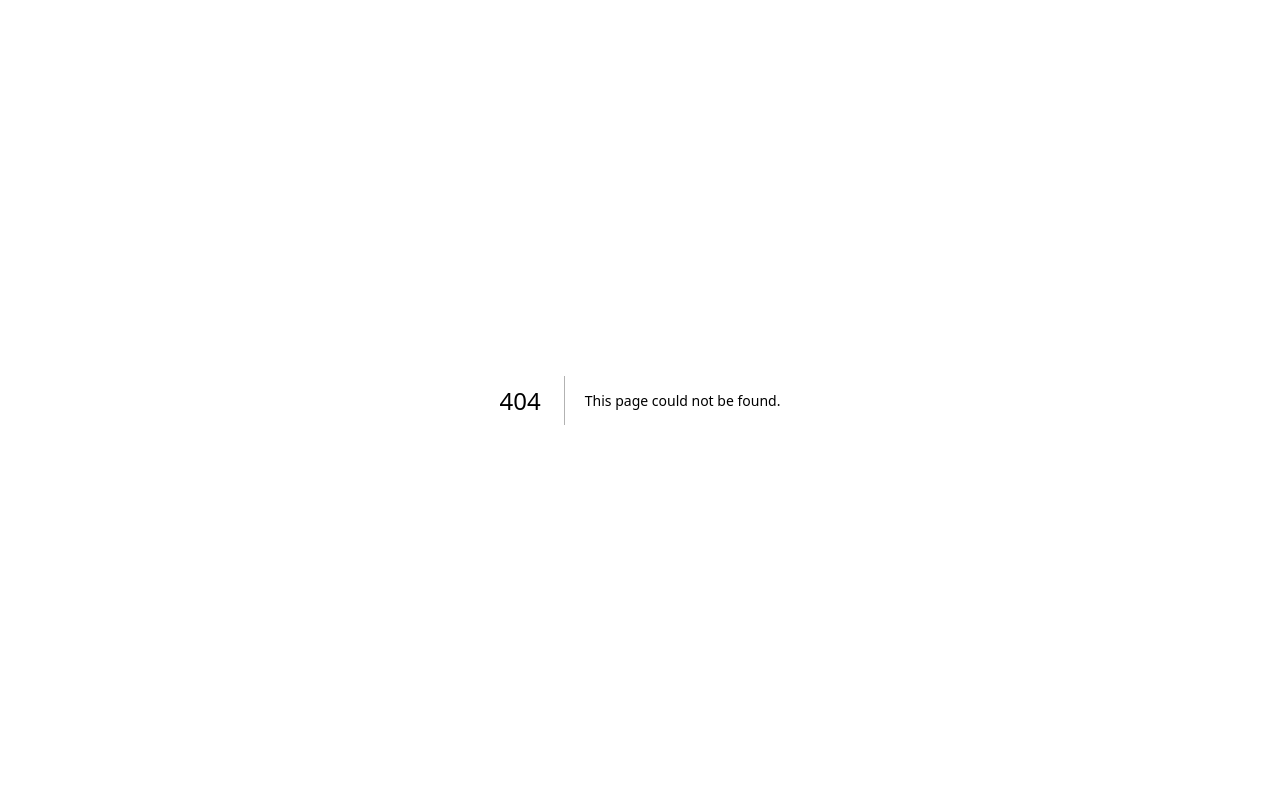
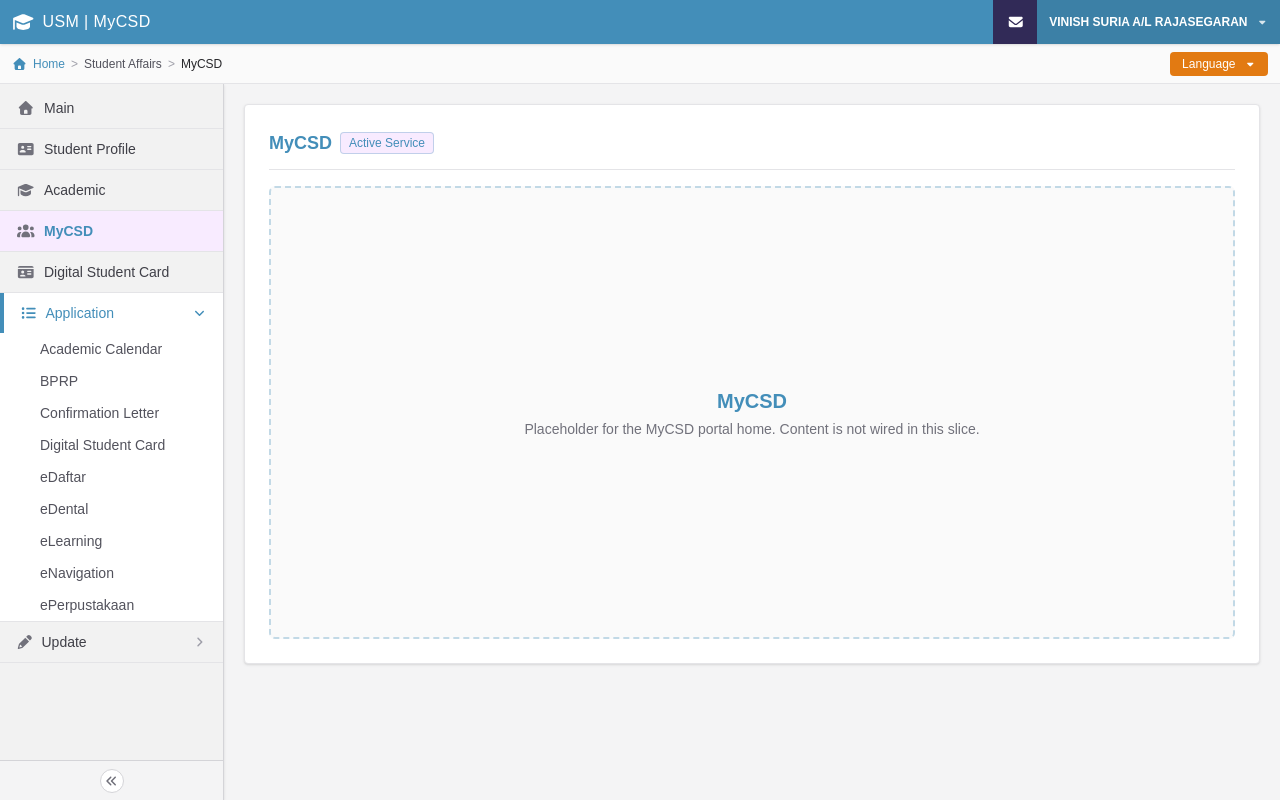
Before and after one commit to MichaelHanz/e-navigation, a Next.js app: page /mycsd in a window 1280 px wide. Before the commit this address had no page. Built offline with nearby package versions, Linux system fonts and the light colour scheme.

Commit message:
feat: add portal navigation shell, MyCSD page, and MapLibre e-navigation view

```diff
--- /dev/null
+++ b/app/(portal)/layout.tsx
@@ -0,0 +1,9 @@
+import PortalShell from "@/components/shell/PortalShell";
+
+export default function PortalLayout({
+  children,
+}: {
+  children: React.ReactNode;
+}) {
+  return <PortalShell>{children}</PortalShell>;
+}
--- /dev/null
+++ b/app/(portal)/mycsd/page.tsx
@@ -0,0 +1,22 @@
+export default function MyCsdPage() {
+  return (
+    <section className="flex min-h-[560px] flex-col rounded border border-zinc-200 bg-white p-4 shadow-sm sm:p-6">
+      <div className="mb-4 flex items-center justify-between border-b border-zinc-200 pb-3">
+        <div className="flex items-center gap-2">
+          <h1 className="text-lg font-semibold text-usm-header">MyCSD</h1>
+          <span className="rounded border border-usm-header/30 bg-usm-lilac px-2 py-0.5 text-xs text-usm-header">
+            Active Service
+          </span>
+        </div>
+      </div>
+
+      <div className="flex flex-1 flex-col items-center justify-center rounded-md border-2 border-dashed border-usm-header/30 bg-zinc-50 p-8 text-center">
+        <h2 className="text-xl font-bold text-usm-header">MyCSD</h2>
+        <p className="mt-1 text-sm text-zinc-500">
+          Placeholder for the MyCSD portal home. Content is not wired in this
+          slice.
+        </p>
+      </div>
+    </section>
+  );
+}
--- a/app/enavigation/page.tsx
+++ b/app/enavigation/page.tsx
@@ -1,32 +1,41 @@
-import { FontAwesomeIcon } from "@fortawesome/react-fontawesome";
-import { faMapLocationDot } from "@fortawesome/free-solid-svg-icons";
+"use client";
+
+import { useEffect, useRef } from "react";
+import * as maplibregl from "maplibre-gl";
+import "maplibre-gl/dist/maplibre-gl.css";
 
 export default function EnavigationPage() {
-  return (
-    <section className="flex min-h-[560px] flex-col rounded border border-zinc-200 bg-white p-4 shadow-sm sm:p-6">
-      <div className="mb-4 flex items-center justify-between border-b border-zinc-200 pb-3">
-        <div className="flex items-center gap-2">
-          <h1 className="text-lg font-semibold text-usm-header">
-            USM Campus eNavigation
-          </h1>
-          <span className="rounded border border-usm-header/30 bg-usm-lilac px-2 py-0.5 text-xs text-usm-header">
-            Active Service
-          </span>
-        </div>
-      </div>
+  const mapContainerRef = useRef<HTMLDivElement | null>(null);
 
-      <div className="flex flex-1 flex-col items-center justify-center rounded-md border-2 border-dashed border-usm-header/30 bg-zinc-50 p-8 text-center">
-        <div className="mb-4 flex h-16 w-16 items-center justify-center rounded-full border border-usm-header/30 bg-usm-lilac text-usm-header">
-          <FontAwesomeIcon icon={faMapLocationDot} className="text-2xl" />
-        </div>
-        <h2 className="text-xl font-bold text-usm-header">
-          eNavigation map area
-        </h2>
-        <p className="mt-1 text-sm text-zinc-500">
-          Placeholder for the future campus map. MapLibre and GeoJSON are not
-          wired in this slice.
-        </p>
-      </div>
-    </section>
-  );
+  useEffect(() => {
+    if (!mapContainerRef.current) return;
+
+    const map = new maplibregl.Map({
+      container: mapContainerRef.current,
+      style: {
+        version: 8,
+        sources: {
+          osm: {
+            type: "raster",
+            tiles: ["https://tile.openstreetmap.org/{z}/{x}/{y}.png"],
+            tileSize: 256,
+            attribution:
+              '&copy; <a href="https://www.openstreetmap.org/copyright">OpenStreetMap</a> contributors',
+          },
+        },
+        layers: [{ id: "osm", type: "raster", source: "osm" }],
+      },
+      center: [100.3025, 5.3561],
+      zoom: 15,
+    });
+
+    map.addControl(new maplibregl.NavigationControl(), "top-right");
+    map.addControl(new maplibregl.GeolocateControl({}), "top-right");
+
+    return () => {
+      map.remove();
+    };
+  }, []);
+
+  return <div ref={mapContainerRef} style={{ position: "fixed", inset: 0 }} />;
 }
--- a/app/page.tsx
+++ b/app/page.tsx
@@ -1,5 +1,5 @@
 import { redirect } from "next/navigation";
 
 export default function Home() {
-  redirect("/enavigation");
+  redirect("/mycsd");
 }
--- a/components/shell/BreadcrumbBar.tsx
+++ b/components/shell/BreadcrumbBar.tsx
@@ -1,5 +1,6 @@
 import { FontAwesomeIcon } from "@fortawesome/react-fontawesome";
 import { faCaretDown, faHouse } from "@fortawesome/free-solid-svg-icons";
+import RouteTitle from "@/components/shell/RouteTitle";
 
 export default function BreadcrumbBar() {
   return (
@@ -13,7 +14,9 @@ export default function BreadcrumbBar() {
         <span className="text-zinc-400">&gt;</span>
         <span className="hidden text-zinc-600 sm:inline">Student Affairs</span>
         <span className="hidden text-zinc-400 sm:inline">&gt;</span>
-        <span className="font-medium text-zinc-800">eNavigation</span>
+        <span className="font-medium text-zinc-800">
+          <RouteTitle />
+        </span>
       </div>
 
       <button
--- a/components/shell/PortalHeader.tsx
+++ b/components/shell/PortalHeader.tsx
@@ -5,6 +5,7 @@ import {
   faGraduationCap,
   faBars,
 } from "@fortawesome/free-solid-svg-icons";
+import RouteTitle from "@/components/shell/RouteTitle";
 
 export default function PortalHeader({
   onMenuClick,
@@ -24,7 +25,7 @@ export default function PortalHeader({
         </button>
         <FontAwesomeIcon icon={faGraduationCap} className="text-lg" />
         <span className="text-base font-medium tracking-wide">
-          USM | eNavigation
+          USM | <RouteTitle />
         </span>
       </div>
 
--- /dev/null
+++ b/components/shell/RouteTitle.tsx
@@ -0,0 +1,20 @@
+"use client";
+
+import { usePathname } from "next/navigation";
+
+const routeTitles: Record<string, string> = {
+  "/mycsd": "MyCSD",
+};
+
+export function getRouteTitle(pathname: string): string {
+  const mapped = routeTitles[pathname];
+  if (mapped) return mapped;
+  const segment = pathname.split("/").filter(Boolean)[0];
+  if (!segment) return "Home";
+  return segment.charAt(0).toUpperCase() + segment.slice(1);
+}
+
+export default function RouteTitle() {
+  const pathname = usePathname();
+  return <>{getRouteTitle(pathname)}</>;
+}
--- a/components/shell/Sidebar.tsx
+++ b/components/shell/Sidebar.tsx
@@ -1,3 +1,5 @@
+"use client";
+
 import { FontAwesomeIcon } from "@fortawesome/react-fontawesome";
 import {
   faAddressCard,
@@ -12,13 +14,14 @@ import {
   faPencil,
   faUsers,
 } from "@fortawesome/free-solid-svg-icons";
+import { usePathname } from "next/navigation";
 
 const menuItems = [
-  { label: "Main", icon: faHouse },
-  { label: "Student Profile", icon: faAddressCard },
+  { label: "Main", icon: faHouse, href: "#" },
+  { label: "Student Profile", icon: faAddressCard, href: "#" },
   { label: "Academic", icon: faGraduationCap, href: "#" },
-  { label: "MyCSD", icon: faUsers },
-  { label: "Digital Student Card", icon: faIdCard },
+  { label: "MyCSD", icon: faUsers, href: "/mycsd" },
+  { label: "Digital Student Card", icon: faIdCard, href: "#" },
 ];
 
 const applicationSubmenu = [
@@ -44,6 +47,8 @@ export default function Sidebar({
   onCloseMobile: () => void;
   onCollapseDesktop: () => void;
 }) {
+  const pathname = usePathname();
+
   return (
     <>
       {mobileOpen ? (
@@ -61,18 +66,25 @@ export default function Sidebar({
         } ${desktopOpen ? "md:static md:flex" : "md:hidden"} w-64 shrink-0 flex-col border-r border-zinc-300 bg-usm-sidebar text-zinc-700 shadow-sm md:w-56`}
       >
         <nav className="flex-1 overflow-y-auto py-1 text-sm" aria-label="Portal">
-          {menuItems.map((item) => (
+          {menuItems.map((item) => {
+            const isActive = item.href !== "#" && pathname === item.href;
+            return (
               <a
                 key={item.label}
-              href="#"
-              className="flex items-center gap-2 border-b border-zinc-200 px-4 py-2.5 hover:bg-white hover:text-usm-header"
+                href={item.href}
+                className={`flex items-center gap-2 border-b border-zinc-200 px-4 py-2.5 ${
+                  isActive
+                    ? "bg-usm-lilac font-semibold text-usm-header"
+                    : "hover:bg-white hover:text-usm-header"
+                }`}
               >
                 <span className="w-5 text-center text-zinc-500">
                   <FontAwesomeIcon icon={item.icon} />
                 </span>
                 {item.label}
               </a>
-          ))}
+            );
+          })}
 
           <div className="border-b border-zinc-200 bg-white">
             <button
@@ -86,17 +98,23 @@ export default function Sidebar({
               <FontAwesomeIcon icon={faAngleDown} className="text-xs" />
             </button>
             <ul>
-              {applicationSubmenu.map((item) => (
+              {applicationSubmenu.map((item) => {
+                const isActive = item === "eNavigation" && pathname === "/enavigation";
+                const isEnavigation = item === "eNavigation";
+                return (
                   <li key={item}>
                     <a
-                    href="#"
+                      href={isEnavigation ? "/enavigation" : "#"}
+                      {...(isEnavigation
+                        ? { target: "_blank", rel: "noopener noreferrer" }
+                        : {})}
                       className={`block py-1.5 pl-10 pr-3 text-sm ${
-                      item === "eNavigation"
+                        isActive
                           ? "border-l-2 border-usm-header bg-usm-lilac font-semibold text-usm-header"
                           : "text-zinc-600 hover:bg-zinc-50 hover:text-usm-header"
                       }`}
                     >
-                    {item === "eNavigation" ? (
+                      {isActive ? (
                         <FontAwesomeIcon
                           icon={faCaretRight}
                           className="mr-1 text-xs"
@@ -105,7 +123,8 @@ export default function Sidebar({
                       {item}
                     </a>
                   </li>
-              ))}
+                );
+              })}
             </ul>
           </div>
 
--- a/package.json
+++ b/package.json
@@ -12,6 +12,7 @@
     "@fortawesome/fontawesome-svg-core": "^7.3.1",
     "@fortawesome/free-solid-svg-icons": "^7.3.1",
     "@fortawesome/react-fontawesome": "^3.5.0",
+    "maplibre-gl": "^6.12.0",
     "next": "16.3.8",
     "react": "19.2.8",
     "react-dom": "19.2.8"
```
Also changed, not shown: 1 other file (tests, documents, lock files or other folders). Lines whose indentation alone changed are shown as unchanged.
